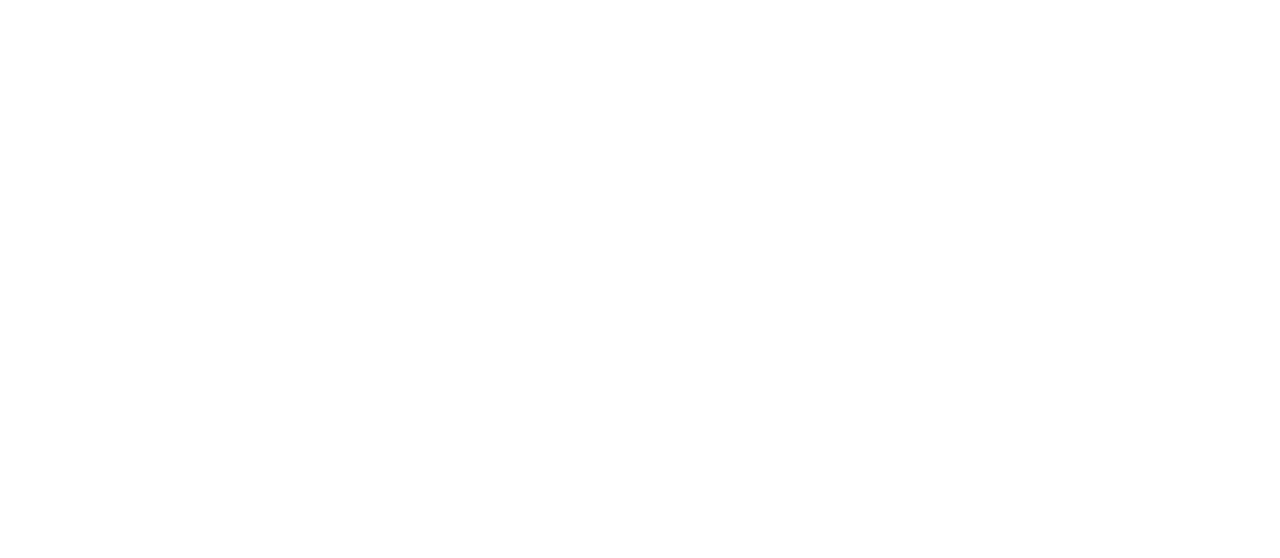
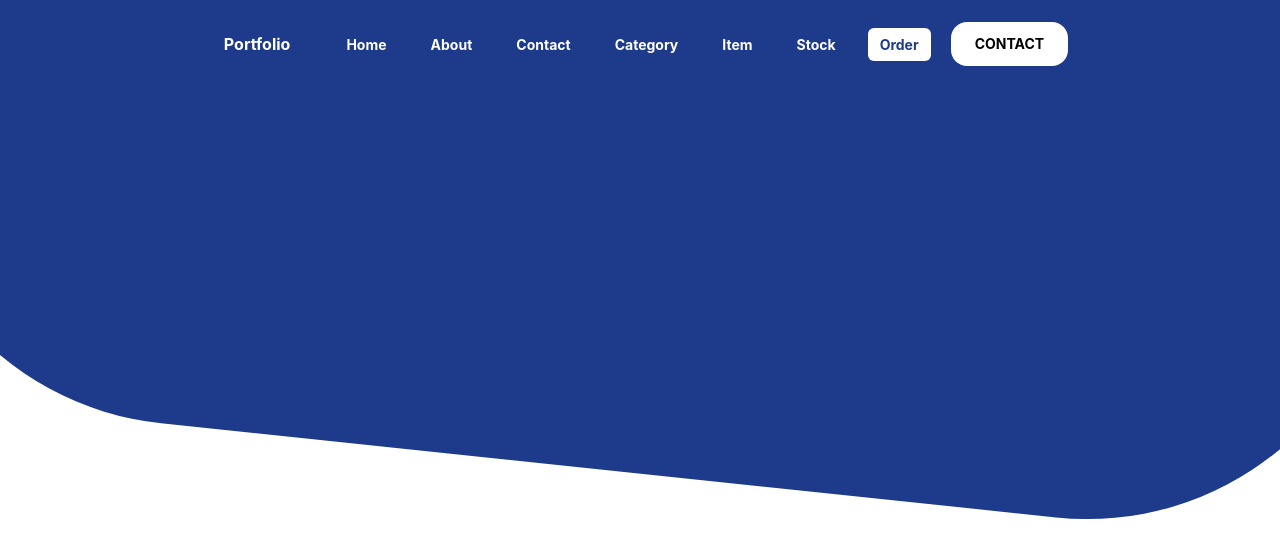
Before and after one commit to teshankalhara/Portfoli_Web_Site_React_TS, a React (Vite) app: page /order in a window 1280 px wide. Shown: the top 558 px of the page. Built offline with nearby package versions, Linux system fonts and the light colour scheme; a web font is replaced by a local one.

Commit message:
navbar_smPgs

```diff
--- a/package.json
+++ b/package.json
@@ -12,7 +12,8 @@
   "dependencies": {
     "my-portfoli-web": "file:",
     "react": "^18.3.1",
-    "react-dom": "^18.3.1"
+    "react-dom": "^18.3.1",
+    "react-router-dom": "^6.27.0"
   },
   "devDependencies": {
     "@eslint/js": "^9.11.1",
--- a/src/App.tsx
+++ b/src/App.tsx
@@ -1,9 +1,17 @@
+import { BrowserRouter, Route, Routes } from 'react-router-dom'
 import './App.css'
+import Hero from './components/hero/Hero'
+import Home from './pages/home/Home'
 
 function App() {
   return (
     <>
-
+      <BrowserRouter>
+      <Hero/>
+        <Routes>
+          <Route path='/' element={<Home />} />
+        </Routes>
+      </BrowserRouter>
     </>
   )
 }
--- /dev/null
+++ b/src/components/footer/Footer.tsx
@@ -0,0 +1,11 @@
+const Footer = () => {
+    return (
+        <>
+        <footer>
+
+        </footer>
+        </>
+    )
+}
+
+export default Footer
--- /dev/null
+++ b/src/components/hero/Hero.tsx
@@ -0,0 +1,13 @@
+import NavBar from "../navbar/NavBar"
+
+const Hero = () => {
+    return (
+        <div className="relative overflow-hidden min-h-[550px] sm:min-h-[650px] flex flex-col items-center">
+            <div className="md:h-[600px] h-[880px] md:w-[1500px] w-[900px] sm:w-[900px] bg-gradient-to-r absolute bg-blue-900 rounded-full transform rotate-6 -top-32">
+            </div>
+            <NavBar />
+        </div>
+    )
+}
+
+export default Hero
--- /dev/null
+++ b/src/components/navbar/NavBar.tsx
@@ -0,0 +1,53 @@
+import { Link, useLocation } from "react-router-dom"
+
+const navigation = [
+    { name: "Home", path: "/" },
+    { name: "About", path: "/about" },
+    { name: "Contact", path: "/contact" },
+    { name: "Category", path: "/category" },
+    { name: "Item", path: "/item" },
+    { name: "Stock", path: "/stock" },
+    { name: "Order", path: "/order" },
+]
+
+function classNames(...classes: any) {
+    return classes.filter(Boolean).join(' ')
+}
+
+const NavBar = () => {
+    const location = useLocation()
+
+    return (
+        <header className='absolute top-0 flex justify-center items-center body-font z-10'>
+            <div className='container mx-auto flex flex-wrap p-5 flex-col md:flex-row items-center justify-center'>
+                <div className='flex title-font font-medium [text-gray-900 mb-4 md:mb-0'>
+                    <Link to='/' className='ml-3 mr-11 font-bold text-white text-3x1'>Portfolio</Link>
+                </div>
+                <nav className='md:ml-auto md:mr-auto flex flex-wrap items-center text-base text-white justify-center'>
+                    <div className="py-3">
+                        {navigation.map((item) => (
+                            <Link
+                                key={item.name}
+                                to={item.path}
+                                className={classNames(
+                                    location.pathname === item.path
+                                        ? 'bg-white text-blue-900'
+                                        : 'hover:bg-white hover:text-blue-900',
+                                    'rounded-md px-3 py-2 text-sm font-bold mr-5'
+                                )}
+                                aria-current={location.pathname === item.path ? 'page' : undefined}
+                            >
+                                {item.name}
+                            </Link>
+                        ))}
+                    </div>
+                    <button type="button" className="bg-white uppercase antialiased text-sm px-6 py-3 text-black rounded-2xl hover:bg-blue-300 transition-all duration-300 font-bold">
+                        Contact
+                    </button>
+                </nav>
+            </div>
+        </header>
+    )
+}
+
+export default NavBar
--- /dev/null
+++ b/src/pages/home/Home.tsx
@@ -0,0 +1,9 @@
+const Home=()=>{
+    return(
+        <>
+            <h1>Home</h1>
+        </>
+    )
+}
+
+export default Home
--- /dev/null
+++ b/src/pages/skill/Skill.tsx
@@ -0,0 +1,8 @@
+const Skill=()=>{
+    return(
+        <>
+        </>
+    )
+}
+
+export default Skill
```
Also changed, not shown: 1 other file (tests, documents, lock files or other folders).
